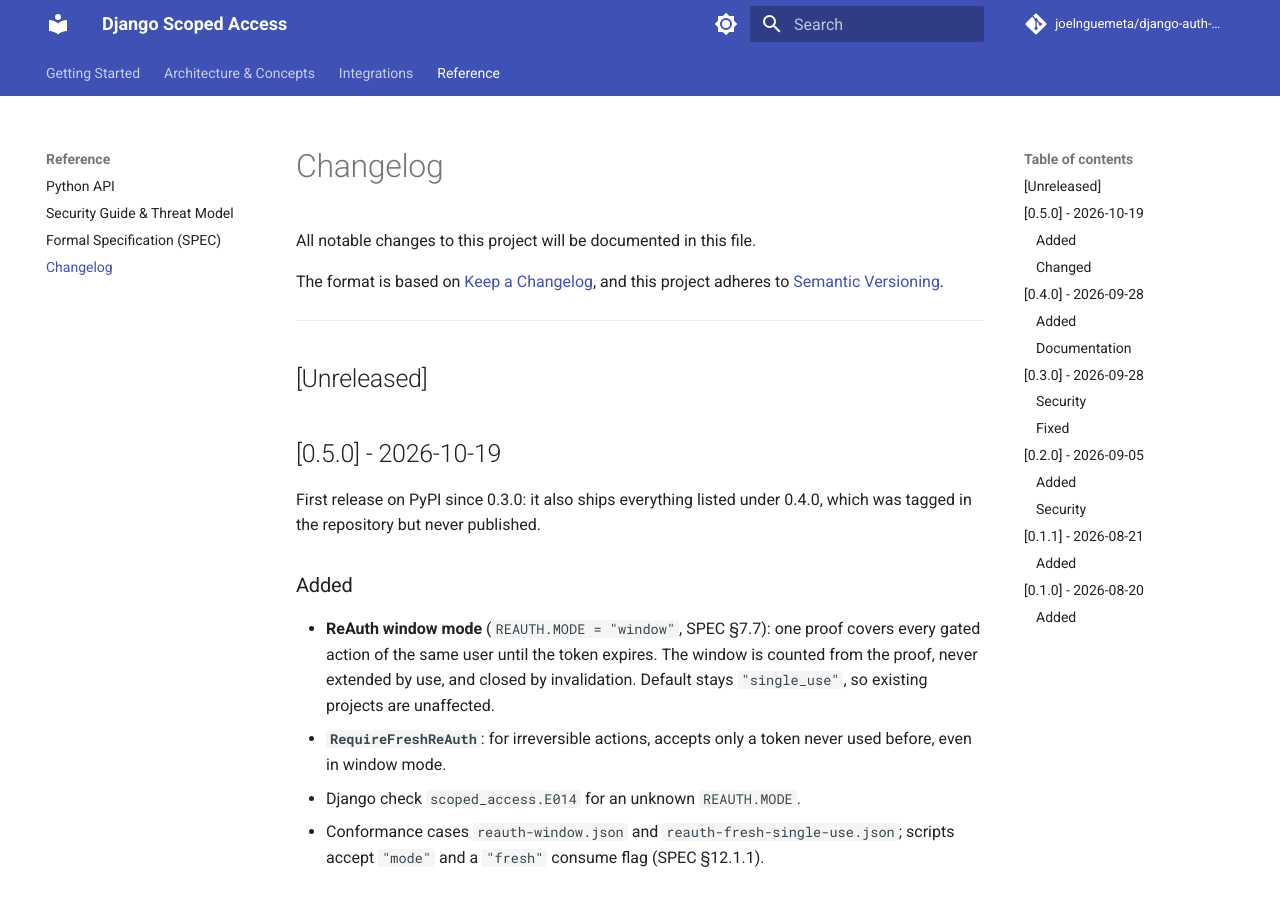
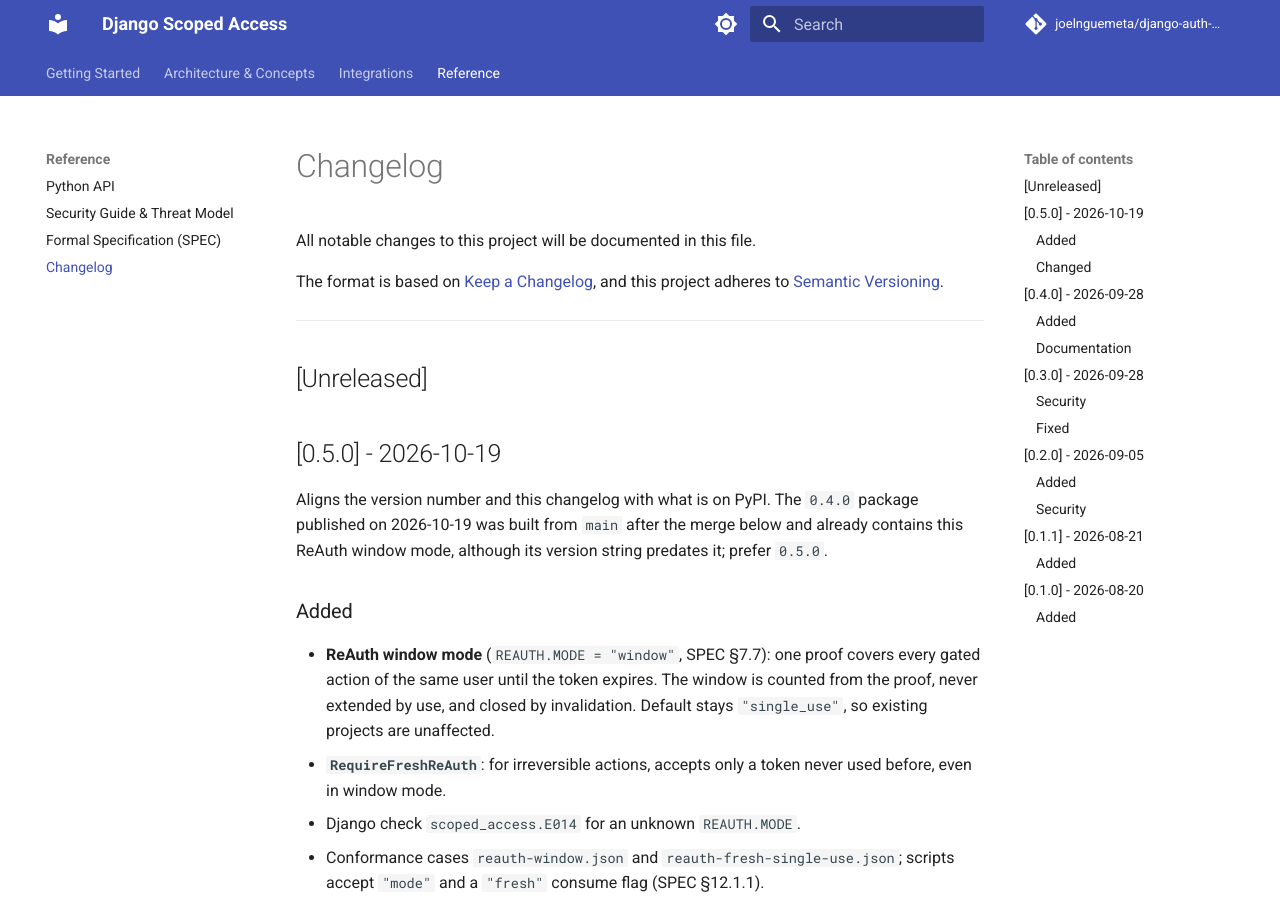
Before and after one commit to joelnguemeta/django-auth-with-scoped-access, an MkDocs documentation site: the page built from docs/changelog.md, in a window 1280 px wide and 900 px high. Built offline with MkDocs 1.6.1 and Material for MkDocs 9.7.7, drawn with Linux system fonts in a browser that asks for light colours; comment, search, counter and statistics services are not loaded.

Commit message:
docs: le CHANGELOG 0.5.0 décrit la 0.4.0 réellement publiée

```diff
--- a/CHANGELOG.md
+++ b/CHANGELOG.md
@@ -11,7 +11,7 @@
 
 ## [0.5.0] - 2026-10-19
 
-First release on PyPI since 0.3.0: it also ships everything listed under 0.4.0, which was tagged in the repository but never published.
+Aligns the version number and this changelog with what is on PyPI. The `0.4.0` package published on 2026-10-19 was built from `main` after the merge below and already contains this ReAuth window mode, although its version string predates it; prefer `0.5.0`.
 
 ### Added
 - **ReAuth window mode** (`REAUTH.MODE = "window"`, SPEC §7.7): one proof covers every gated action of the same user until the token expires. The window is counted from the proof, never extended by use, and closed by invalidation. Default stays `"single_use"`, so existing projects are unaffected.
```
Also changed, not shown: CLAUDE.md (+1 -1 lines).
